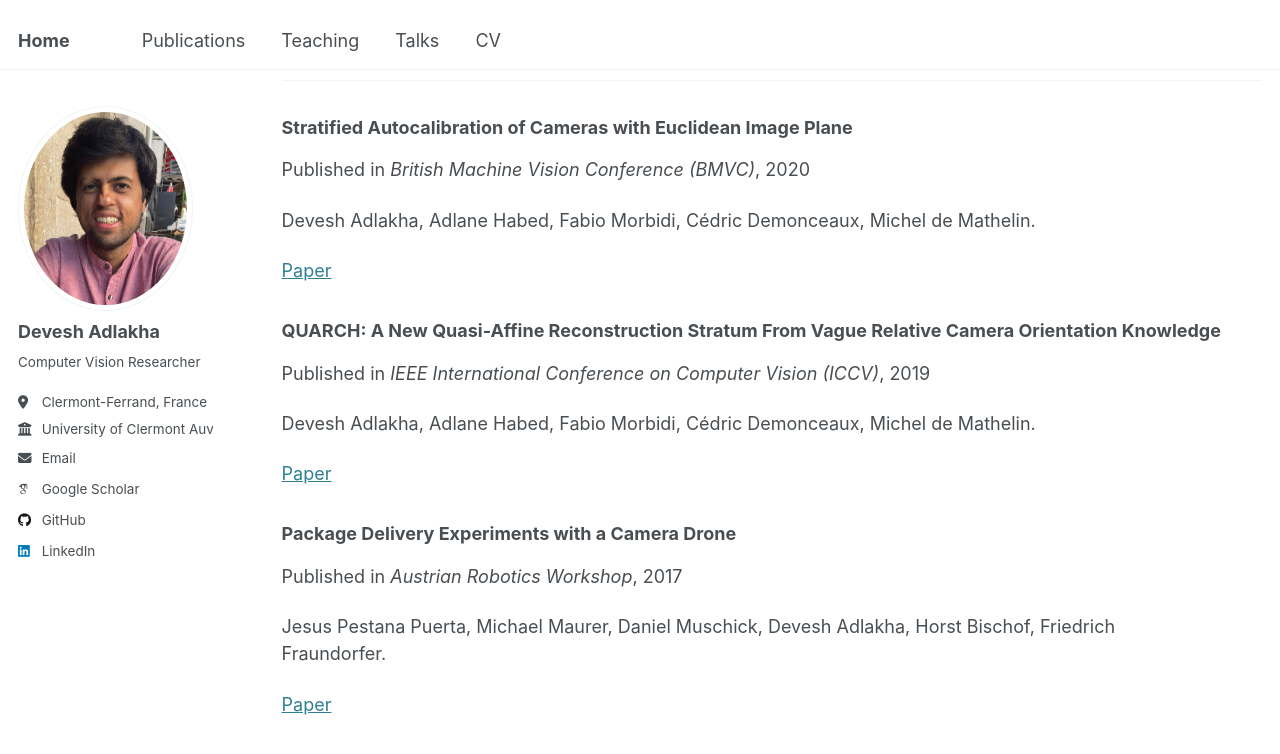
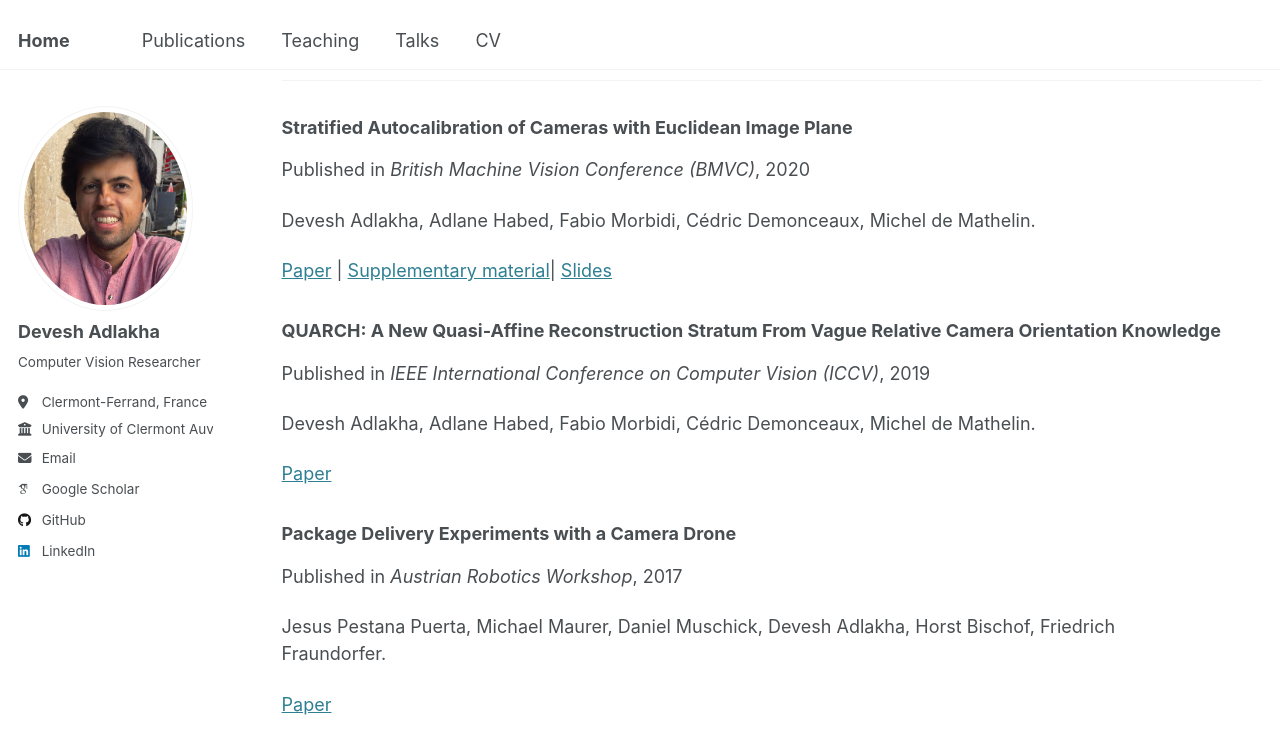
Before and after one commit to devadlakha/devadlakha.github.io, a Jekyll site: the page built from _pages/publications.html, in a window 1280 px wide and 900 px high, scrolled down 507 px. Shown: the top 754 px of the window. Built offline with Jekyll 4.4.1, drawn with Linux system fonts in a browser that asks for light colours; some web fonts are replaced.

Commit message:
Update archive-single.html

```diff
--- a/_includes/archive-single.html
+++ b/_includes/archive-single.html
@@ -75,7 +75,8 @@
     {% elsif post.citation %}
       <p>Recommended citation: {{ post.citation }}</p>
     {% elsif post.paperurl %}
-      <p><a href=" {{ post.paperurl }} ">{% if post.category == "theses" %}PhD Thesis{% else %}Paper{% endif %}</a></p>
+      <p><a href=" {{ post.paperurl }} ">{% if post.category == "theses" %}PhD Thesis{% else %}Paper{% endif %}</a>
+      {% if post.supplementary %}| <a href="{{ post.supplementary }}">Supplementary material</a>{% endif %}{% if post.slidesurl %}| <a href="{{ post.slidesurl }}">Slides</a>{% endif %}</p>
     {% elsif post.slidesurl %}
       <p><a href="{{ post.slidesurl }}">Slides</a></p>
     {% endif %}
```
